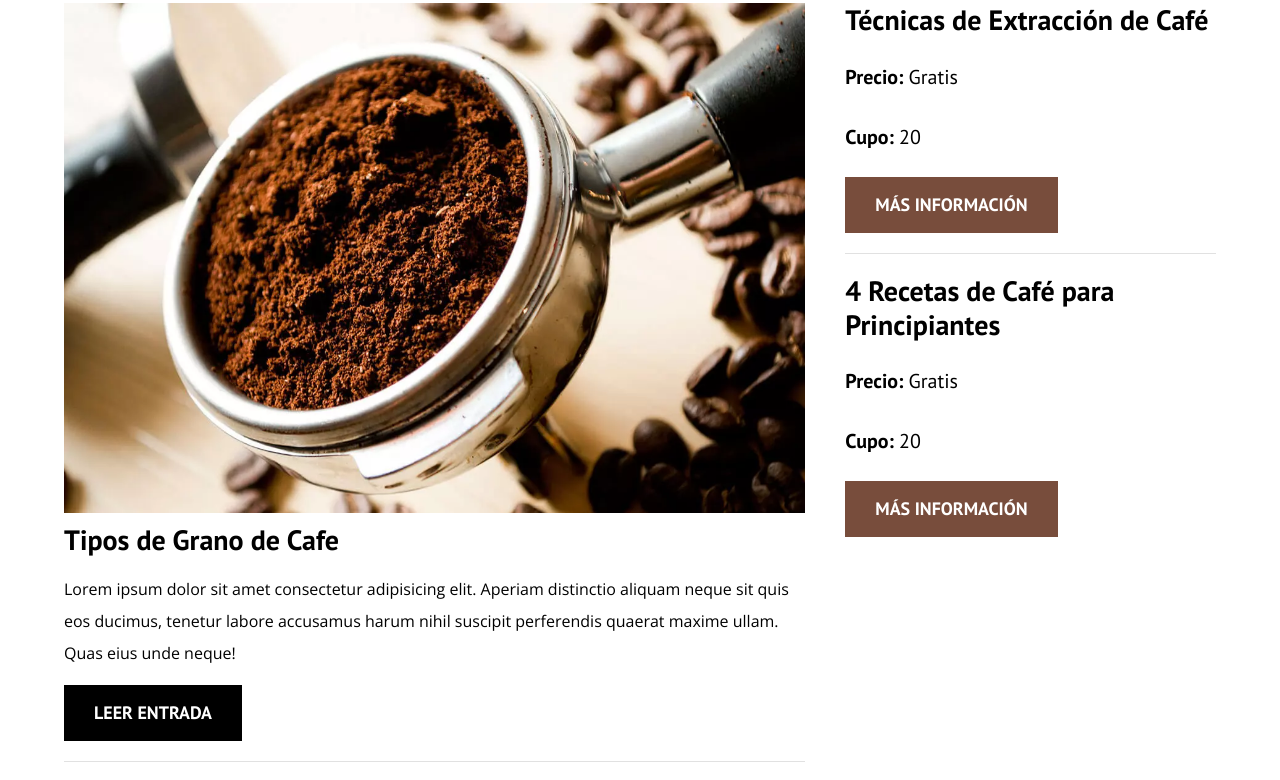
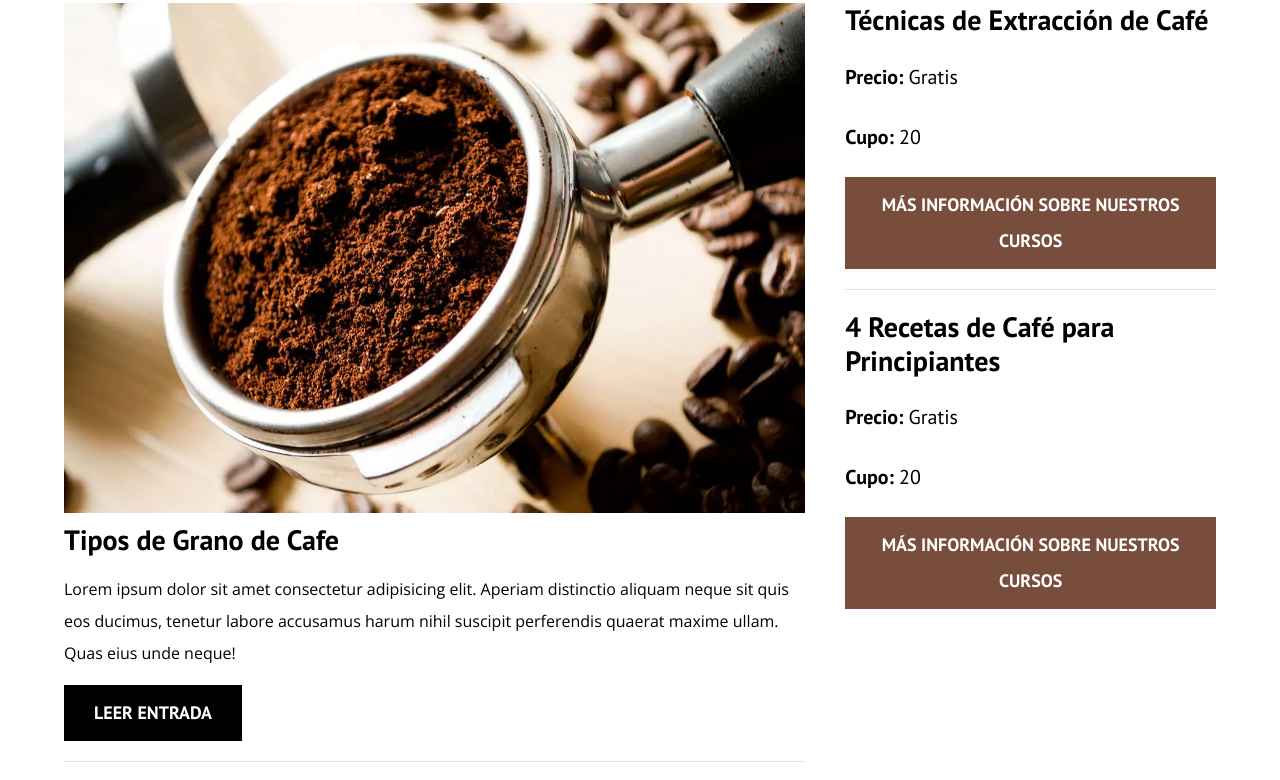
Before and after one commit to jomabal98/blog-cafe, a plain HTML site: page index.html in a window 1280 px wide. Shown: the part 699-1479 px from the top of the page. Drawn offline with nearby package versions, Linux system fonts and the light colour scheme.

Commit message:
Update index.html
change text button to improve google seo

```diff
--- a/index.html
+++ b/index.html
@@ -96,13 +96,13 @@
                     <h4 class="no-margin">Técnicas de Extracción de Café</h4>
                     <p class="widget-curso__label">Precio: <span class="widget-curso__info">Gratis</span></p>
                     <p class="widget-curso__label">Cupo: <span class="widget-curso__info">20</span></p>
-                    <a href="entrada.html" class="boton boton--secundario">Más información</a>
+                    <a href="entrada.html" class="boton boton--secundario">Más información sobre nuestros cursos</a>
                 </li>
                 <li class="widget-curso">
                     <h4 class="no-margin">4 Recetas de Café para Principiantes</h4>
                     <p class="widget-curso__label">Precio: <span class="widget-curso__info">Gratis</span></p>
                     <p class="widget-curso__label">Cupo: <span class="widget-curso__info">20</span></p>
-                    <a href="entrada.html" class="boton boton--secundario">Más información</a>
+                    <a href="entrada.html" class="boton boton--secundario">Más información sobre nuestros cursos</a>
                 </li>
             </ul>
         </aside>
```
